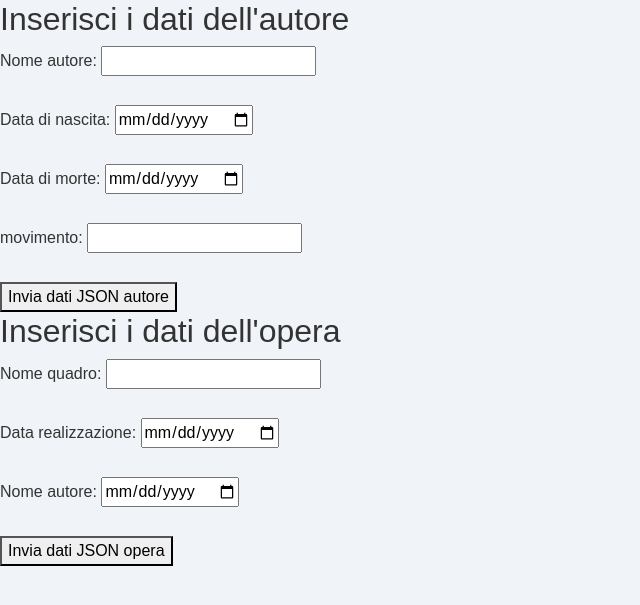
After one commit to KKatowice/esercizioDAITA, a Flask app: template templates/aggiungi pittore&opera.html in a window 1280 px wide. The commit adds this page. Shown: the top 605 px of the page, without its empty margins (0-640 px from the left). Run offline with Flask 3, Linux system fonts and the light colour scheme; the template is opened without the code that fills it, so the values that code supplies are empty; some libraries are stand-ins or nearby versions.

Commit message:
form autore e quadro
ciao sono leo

```diff
--- /dev/null
+++ b/templates/aggiungi pittore&opera.html
@@ -0,0 +1,126 @@
+<!DOCTYPE html>
+<html lang="en">
+<head>
+    <meta charset="UTF-8">
+    <meta name="viewport" content="width=device-width, initial-scale=1.0">
+    <title>Invio Dati</title>
+     <link href="https://stackpath.bootstrapcdn.com/bootstrap/4.5.2/css/bootstrap.min.css" rel="stylesheet">
+    <style>
+        body {
+            background-color: #F0F4F8;
+            color: #333;
+            font-family: Arial, sans-serif;
+            margin: 0;
+            padding: 0;
+        }
+        .navbar {
+            background-color: #3D84A8;
+        }
+        .navbar-brand {
+            color: #F4F1DE;
+            font-weight: bold;
+        }
+        .navbar-nav .nav-link {
+            color: #F4F1DE;
+            font-weight: bold;
+        }
+        .container {
+            margin-top: 50px;
+        }
+        h1 {
+            color: #3D84A8;
+            text-align: center;
+            margin-bottom: 30px;
+        }
+        .btn-custom {
+            background-color: #63ace5;
+            color: #F4F1DE;
+            border: none;
+            border-radius: 15px;
+            padding: 8px 16px;
+            transition: background-color 0.3s ease;
+        }
+        .btn-custom:hover {
+            background-color: #4682b4;
+        }
+    </style>
+</head>
+<body>
+    <h2>Inserisci i dati dell'autore</h2>
+    <form action="/add/data/opera&autore" method="post">
+        <label for="autore">Nome autore:</label>
+        <input type="text" id="autore" name="nome"><br><br>
+        <label for="data_di_nascita">Data di nascita:</label>
+        <input type="date" id="data_di_nascita" name="nome"><br><br>
+        <label for="data_di_morte">Data di morte:</label>
+        <input type="date" id="data_di_morte" name="nome"><br><br>
+        <label for="movimento">movimento:</label>
+        <input type="text" id="movimento" name="nome"><br><br>
+    </form>
+    <button onclick="inviaDatiJSONautore()">Invia dati JSON autore</button>
+    <h2>Inserisci i dati dell'opera</h2>
+    <form action="/add/data/opera&autore" method="post">
+        <label for="nome_quadro">Nome quadro:</label>
+        <input type="text" id="nome_quadro" name="nome"><br><br>
+        <label for="Data_pubblicazione">Data realizzazione:</label>
+        <input type="date" id="Data_pubblicazione" name="nome"><br><br>
+        <label for="nome_autore">Nome autore:</label>
+        <input type="date" id="nome_autore" name="nome"><br><br>
+
+
+    </form>
+
+    <button onclick="inviaDatiJSONopera()">Invia dati JSON opera</button>
+
+    <script>
+        function inviaDatiJSONautore() {
+            // Ottieni i dati dal form
+            var nome_ = document.getElementById('autore').value;
+            var data_nascita = document.getElementById('data_di_nascita').value;
+            var data_morte = document.getElementById('data_di_morte').value;
+            var movimento_ = document.getElementById('movimento').value;
+
+
+            // Costruisci l'oggetto JSON
+            var datiJSON = {
+                autore: nome_,
+                movimento: movimento_,
+                data_di_nascita: data_nascita,
+                data_di_morte: data_morte
+            };
+
+            // Esegui la richiesta POST con i dati JSON
+            fetch('/api/addArtista', {
+                method: 'POST',
+                headers: {
+                    'Content-Type': 'application/json'
+                },
+                body: JSON.stringify(datiJSON)
+            });
+        }
+        function inviaDatiJSONopera() {
+            // Ottieni i dati dal form
+            var nome_quadro = document.getElementById('nome_quadro').value;
+            var Data_pubblicazione = document.getElementById('Data_pubblicazione').value;
+            var nome_autore = document.getElementById('nome_autore').value;
+
+            // Costruisci l'oggetto JSON
+            var datiJSON = {
+                quadro: nome_quadro,
+                data_pubblicazione: Data_pubblicazione ,
+                autore: nome_autore,
+
+            };
+
+            // Esegui la richiesta POST con i dati JSON
+            fetch('/api/addOpera', {
+                method: 'POST',
+                headers: {
+                    'Content-Type': 'application/json'
+                },
+                body: JSON.stringify(datiJSON)
+            });
+        }
+    </script>
+</body>
+</html>
```
Also changed, not shown: Frontend/aggiungi pittore.html (deleted, +0 -52 lines), templates/aggiungi_pittore.html (deleted, +0 -52 lines), templates/index.html (deleted, +0 -9 lines), templates/pittori.html (+40 -1 lines), templates/quadri.html (+42 -3 lines).
